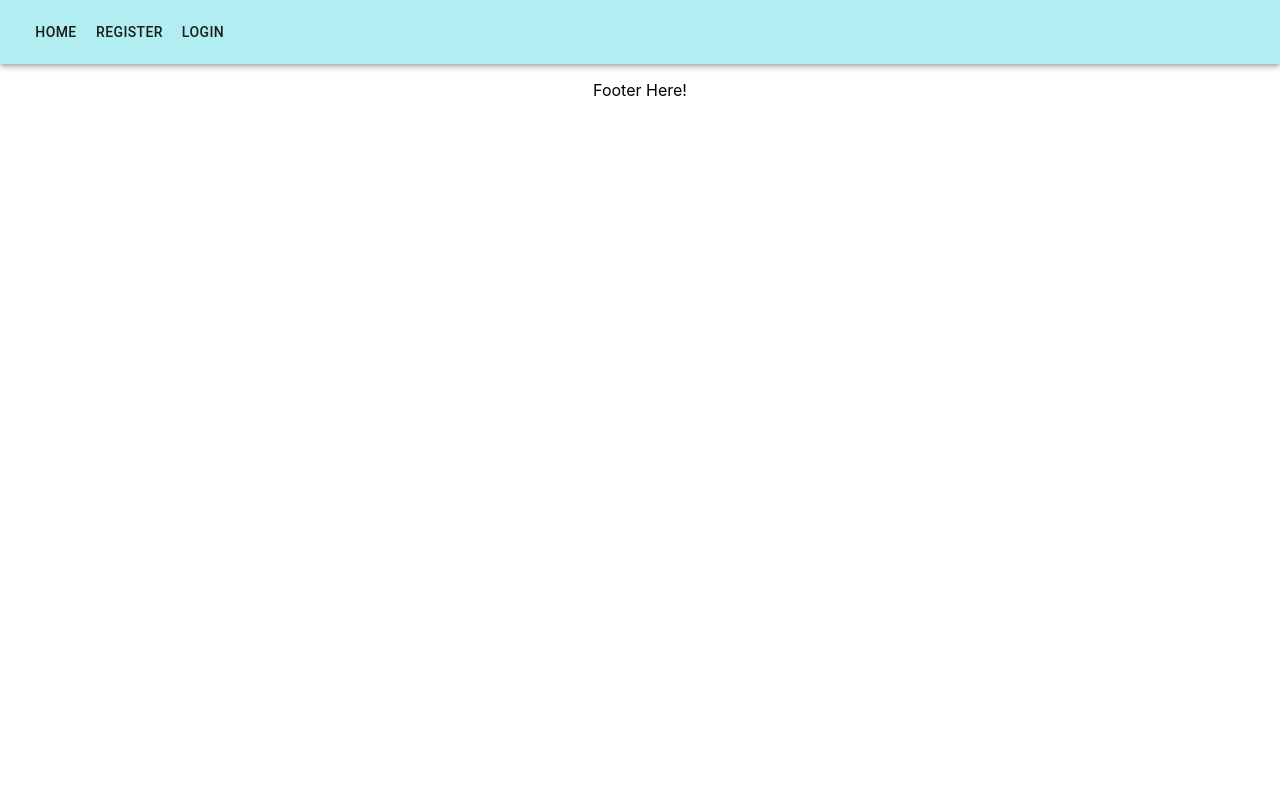
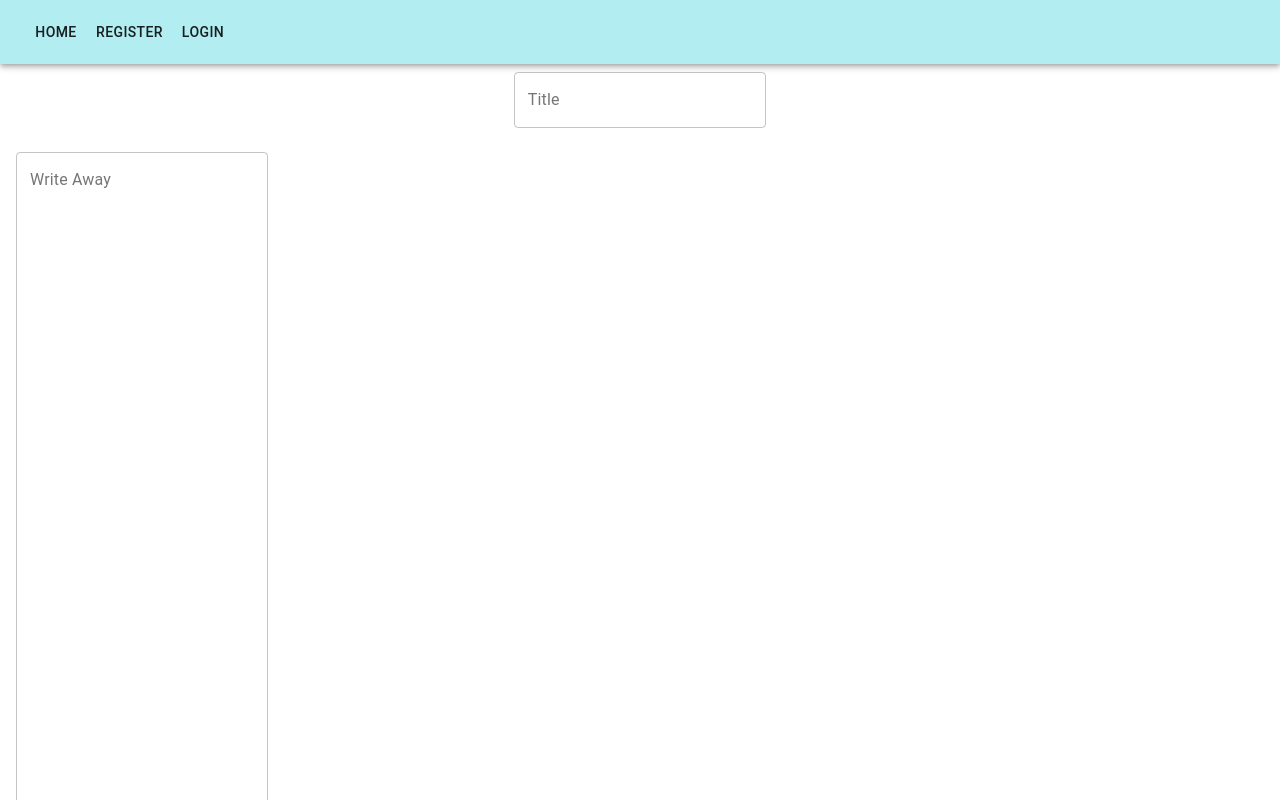
Before and after one commit to mgcarbonell/cuneiform-frontend, a React (Create React App) app: page /newentry in a window 1280 px wide. Shown: the top 800 px of the page. Built offline with nearby package versions, Linux system fonts and the light colour scheme.

Commit message:
create title and body in NewEntry. stub NewEntry route.

```diff
--- a/src/config/Routes.js
+++ b/src/config/Routes.js
@@ -7,6 +7,7 @@ import Login from '../pages/Login'
 import Profile from '../pages/Profile'
 import EntryList from '../components/EntryList'
 import ShowEntry from '../pages/ShowEntry'
+import NewEntry from '../pages/NewEntry'
 
 const PrivateRoute = ({ component: Component, ...rest }) => {
   const currentUser = localStorage.getItem('id')
@@ -21,6 +22,7 @@ const Routes = (props) => (
     <Route exact path='/' component={ Home } />
     <Route path='/entry/:id' component={ ShowEntry } />
     <Route path='/entry' component={ EntryList } />
+    <Route path='/newentry' component={ NewEntry } />
     <Route path='/register' component={ Register } />
     <Route path='/login' render={ (routeComponentProps) => {
       return  <Login
--- a/src/pages/NewEntry.js
+++ b/src/pages/NewEntry.js
@@ -1,13 +1,42 @@
-const { FilterCenterFocus } = require("@material-ui/icons");
+import React from 'react';
+import { makeStyles } from '@material-ui/core/styles';
+import TextField from '@material-ui/core/TextField';
 
-import React from 'react'
+const useStyles = makeStyles((theme) => ({
+  root: {
+    '& .MuiTextField-root': {
+      margin: theme.spacing(1),
+      width: '25ch',
+    },
+    '& > *': {
+      margin: theme.spacing(1),
+      width: '25ch',
+    },
+  },
+}));
 
 const NewEntry = () => {
+  const classes = useStyles();
+
   return (
     <div>
-
+      <form className={classes.root} noValidate autoComplete="off">
+      <TextField id="outlined-basic" label="Title" variant="outlined" />
+      </form>
+      <form className={classes.root} noValidate autoComplete="off">
+        <div>
+        <TextField
+          id="outlined-multiline-static"
+          label="Write Away"
+          multiline
+          rows={40}
+          defaultValue=""
+          variant="outlined"
+        />
+        </div>
+      </form>
     </div>
-  )
+  );
 }
 
 export default NewEntry;
```
